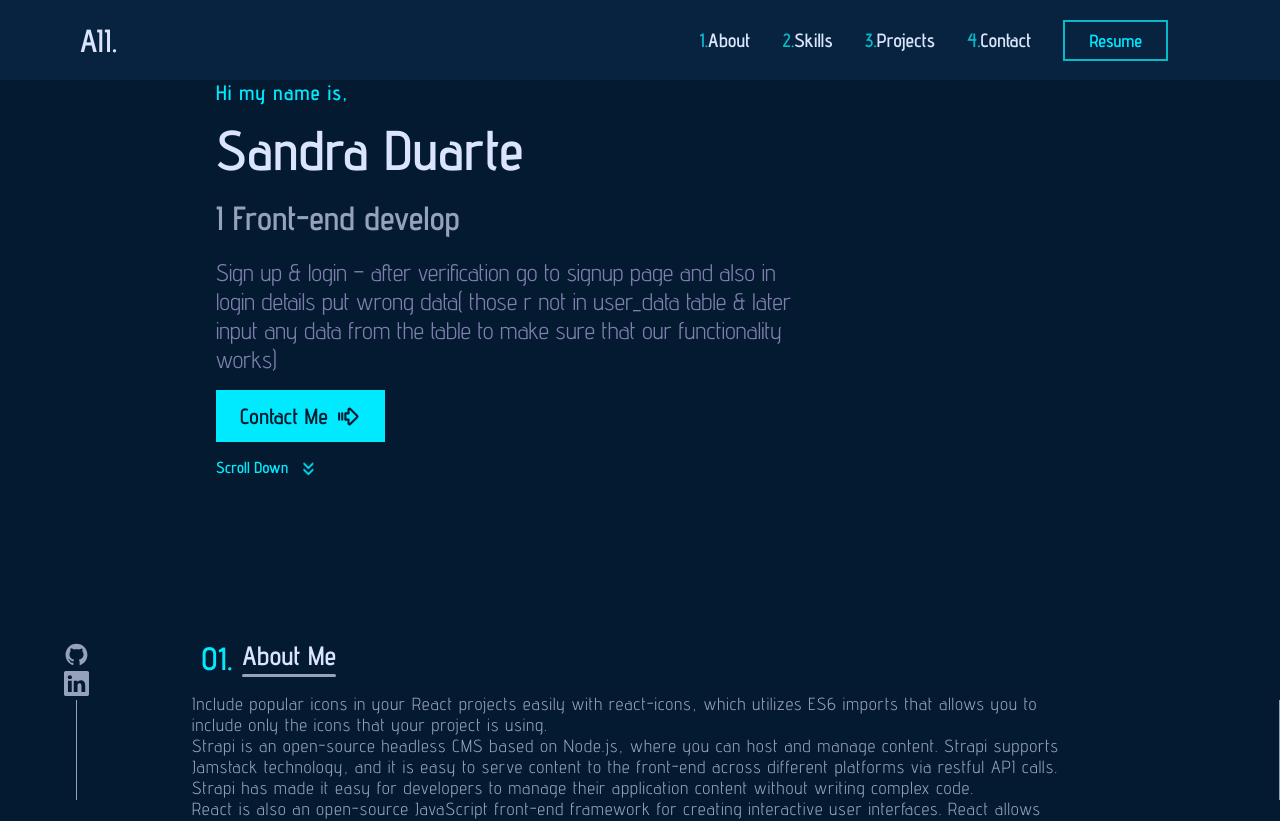
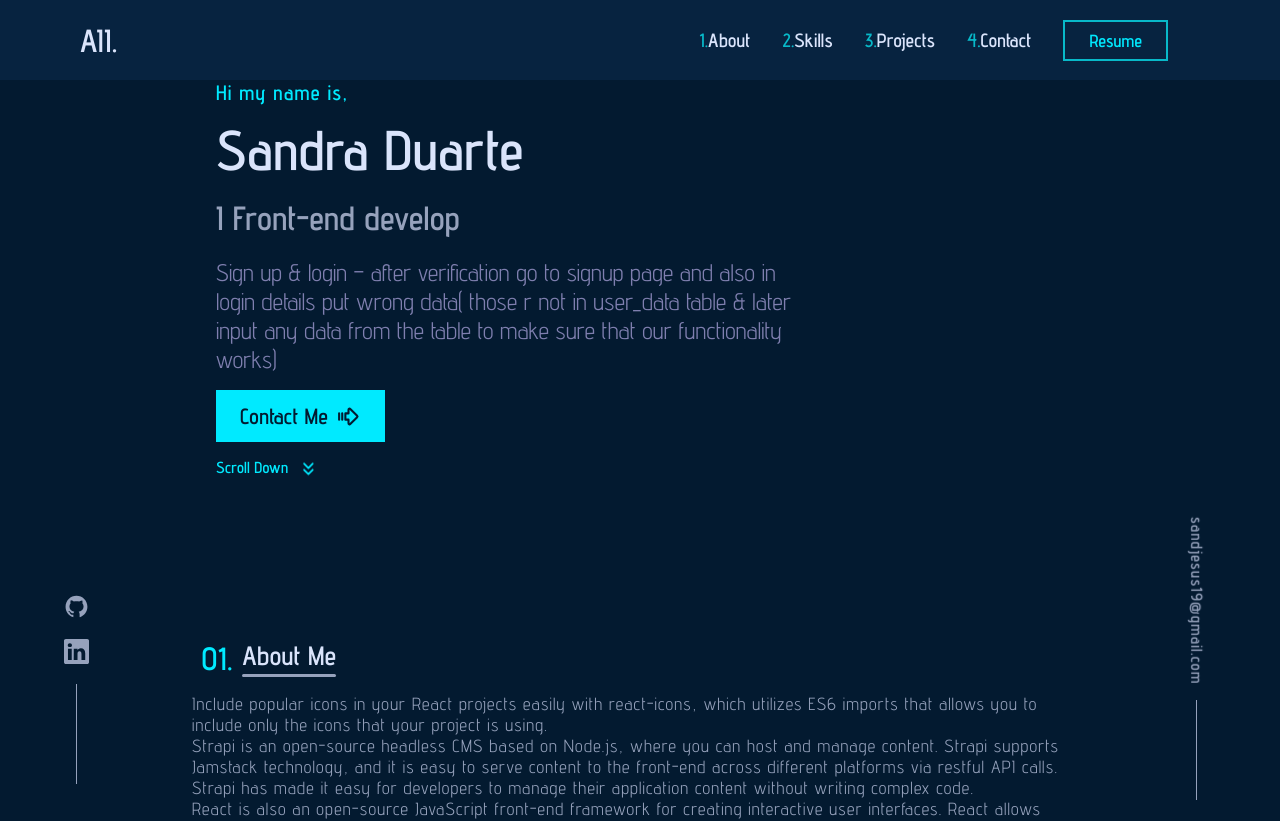
Before and after one commit to Sandra-Duarte/my-portfolio, a React (Create React App) app: page / in a window 1280 px wide. Shown: the top 821 px of the page. Built offline with nearby package versions, Linux system fonts and the light colour scheme.

Commit message:
add email

```diff
--- a/src/Componenent/Page/Home Section/Home.jsx
+++ b/src/Componenent/Page/Home Section/Home.jsx
@@ -46,16 +46,17 @@ const Home = () => {
 
            {/* right div, whith email adress */}
            <div className="rightEmail">
-
-           <div>
-           <a href=" #https://sandra:sandjesus19@gmail.com" target='_blank'> </a>
+          <div>
+           <div className='emailAddress'>
+           <a href=" #https://sandra:sandjesus19@gmail.com" target='_blank'>sandjesus19@gmail.com
+           </a>
            </div>
 
            <div className='line'></div>
+
            </div>
-
+           </div>
         </div>
-
     </section>
   )
 }
--- a/src/Componenent/Page/Home Section/Home.scss
+++ b/src/Componenent/Page/Home Section/Home.scss
@@ -144,6 +144,9 @@
     display: block;
     position: fixed;
     .icon{
+      color: var(--secundaryColor);
+    }
+    a{
       font-weight: 600;
       color:var(--secundaryColor);
     }
@@ -159,6 +162,7 @@
     left: 5%;
     bottom: 0;
     .socials{
+      gap: 1rem;
       a{
         color: var(--textColor);
         &:hover{
```
